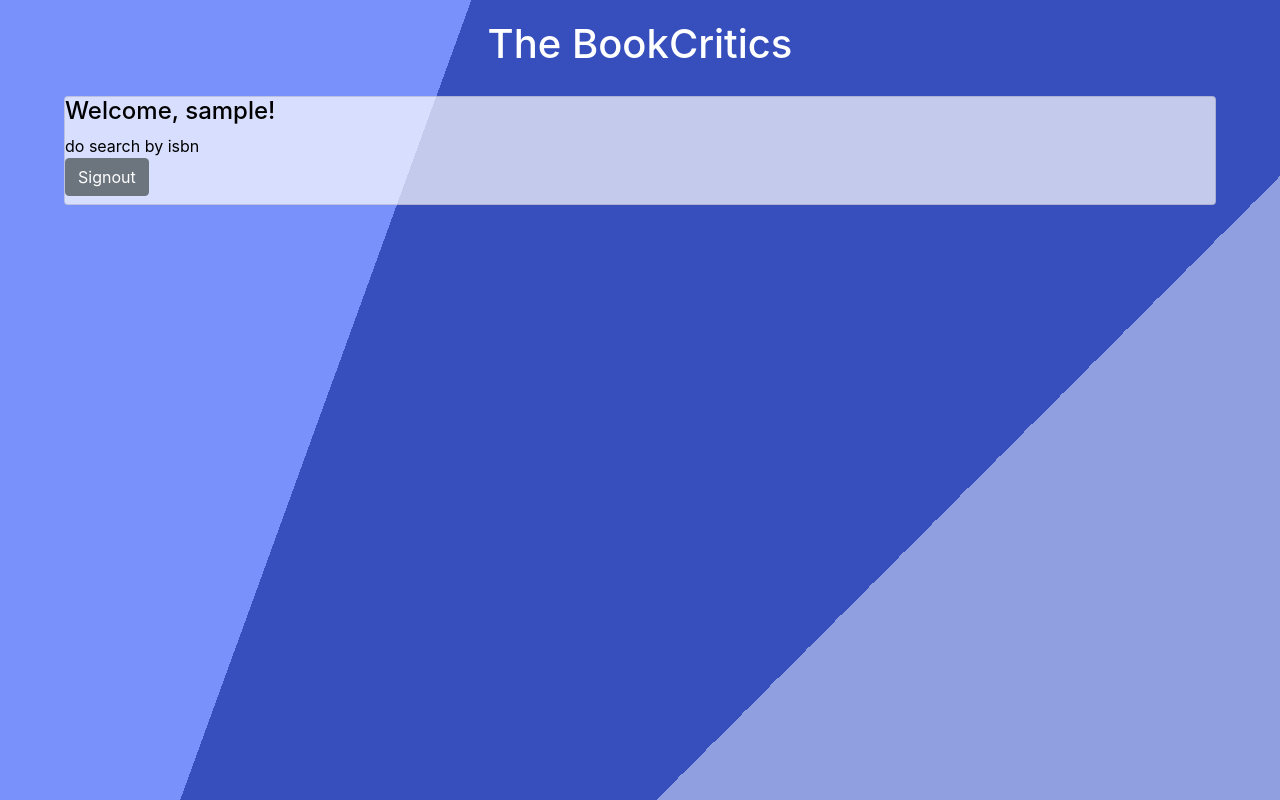
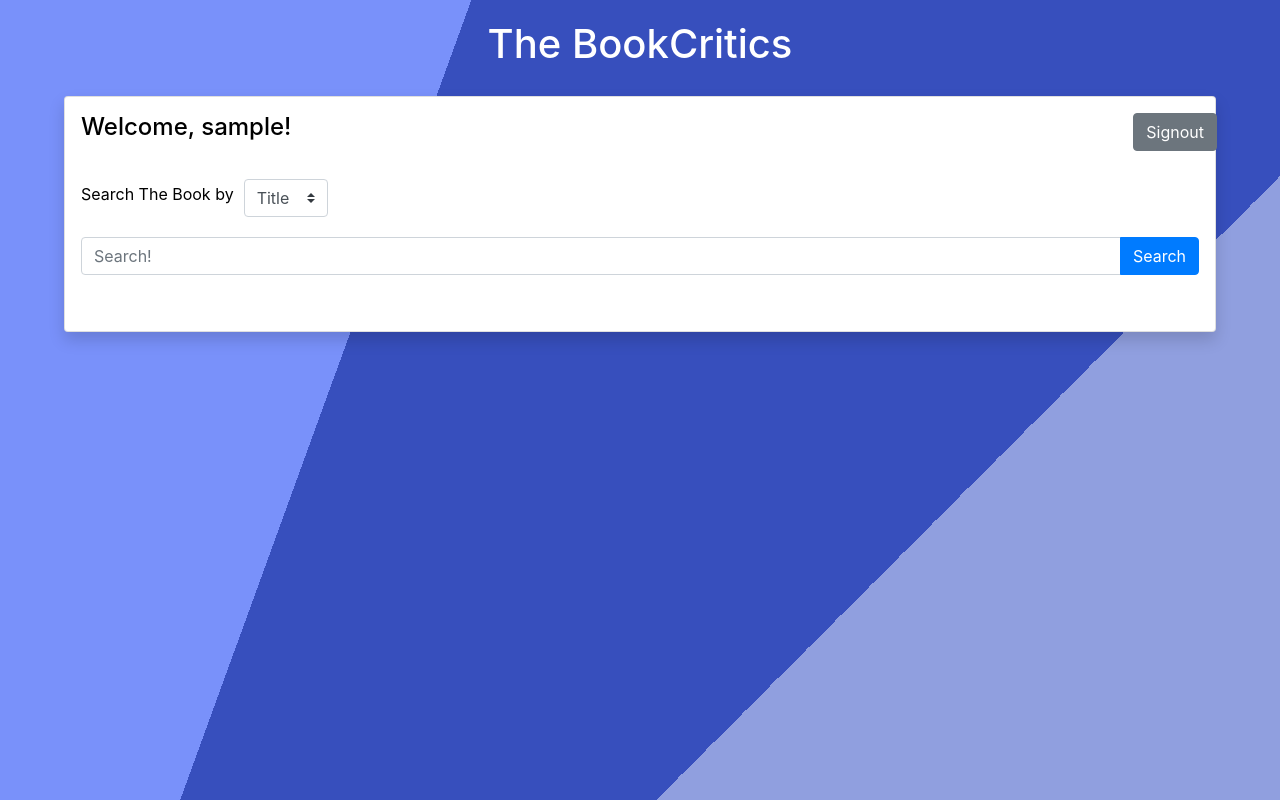
Before and after one commit to rowaxl/cs50-project1, a Flask app: page / in a window 1280 px wide. Run offline with Flask 2, Linux system fonts and the light colour scheme; the visitor is signed in with stand-in values (Sample User, id 1); some libraries are stand-ins or nearby versions.

Commit message:
add search function and show results

```diff
--- a/application.py
+++ b/application.py
@@ -1,12 +1,13 @@
 import os
 import uuid
+import sys
 
 from flask import Flask, session, render_template, request
 from flask_session import Session
 from sqlalchemy import create_engine
 from sqlalchemy.orm import scoped_session, sessionmaker
 import requests
-from models import User
+from models import User, Book
 
 app = Flask(__name__)
 
@@ -30,15 +31,25 @@ Session(app)
 engine = create_engine(os.getenv("DATABASE_URL"))
 db_session = scoped_session(sessionmaker(bind=engine))
 
+search_options = [
+    {'label': "Title", 'value': "title"},
+    {'label': "Author", 'value': "author"},
+    {'label': "Year", 'value': "year"},
+    {'label': "ISBN", 'value': "isbn"}]
+
 def navigate(destination):
     print(destination)
 
 @app.route("/")
 def index():
-    # TODO: check session
     if 'username' in session and session['username'] is not "":
         user_name = session['username']
-        return render_template("search.html", username=user_name)
+        return render_template(
+            "search.html",
+            username=user_name,
+            search_options=search_options,
+            found=False,
+        )
 
     return render_template("index.html")
 
@@ -57,6 +68,8 @@ def signup():
             print('Success to create user')
         except:
             db.rollback()
+            e = sys.exc_info()[0]
+            print(f"error: {e}")
             return render_template("error.html", error_message="Failed to signup user")
 
         return render_template("success.html", success_message="Success to signup!")
@@ -65,7 +78,6 @@ def signup():
 
 @app.route("/signin", methods=["POST"])
 def signin():
-
     try:
         db = db_session()
         user_name = request.form.get("user-name")
@@ -74,11 +86,54 @@ def signin():
         user = db.query(User).filter_by(username=user_name, password=str(hashed)).first()
         session['username'] = user_name
     except:
+        e = sys.exc_info()[0]
+        print(f"error: {e}")
         return render_template("error.html", error_message="Failed to signin")
 
-    return render_template("search.html", username=user_name)
+    return render_template(
+            "search.html",
+            username=user_name,
+            search_options=search_options,
+            found=False,
+        )
 
 @app.route("/signout")
 def signout():
     session['username'] = ""
     return render_template("success.html", success_message="Success to Signed out!")
+
+@app.route("/search")
+def search():
+    if 'username' in session and session['username'] is not "":
+        try:
+            category = request.args.get('category')
+            query = request.args.get('query')
+
+            if not category or not query:
+                return render_template("search.html",
+                    username=session['username'],
+                    search_options=search_options)
+
+            db = db_session()
+            if category == "title":
+                books = db.query(Book).filter(Book.title.like(f"%{query}%")).all()
+            elif category == "isbn":
+                books = db.query(Book).filter(Book.isbn.like(f"%{query}%")).all()
+            elif category == "author":
+                books = db.query(Book).filter(Book.author.like(f"%{query}%")).all()
+            elif category == "year":
+                books = db.query(Book).filter(Book.year == query).all()
+
+            return render_template("search.html",
+                    username=session['username'],
+                    search_options=search_options,
+                    found=True,
+                    count=len(books),
+                    books=books
+                )
+        except:
+            e = sys.exc_info()[0]
+            print(f"error: {e}")
+            return render_template("error.html", error_message="Failed to search")
+    else:
+        return render_template("error.html", error_massage="You have to sign in first")
--- a/templates/search.html
+++ b/templates/search.html
@@ -9,11 +9,48 @@ The Bookcritics
   <h1>The BookCritics</h1>
 </div>
 
-<div id="search-card" class="card">
-  <h4>Welcome, {{ username }}! </h4>
-  do search by isbn
-  <a href="{{ url_for("signout") }}">
-    <button type="button" class="btn btn-secondary mb-2">Signout</button>
-  </a>
+<div id="search-card" class="card shadow p-3 mb-5 bg-white rounded">
+  <div class="row">
+    <div class="col-lg-11">
+      <h4>Welcome, {{ username }}! </h4>
+    </div>
+    <div class="col-lg-1">
+      <a href="{{   url_for("signout") }}">
+        <button type="button" class="btn btn-secondary mb-2">Signout</button>
+      </a>
+    </div>
+  </div>
+
+  <form action="{{ url_for("search", category=request.form.get("category"), query=request.form.get("query")) }}" method="GET">
+    <div class="form-row align-items-center" style="align-items: center;">
+      <div class="col-auto">
+        <label for="search-isbn">Search The Book by</label>
+      </div>
+      <div class="col-1">
+        <select class="custom-select mr-sm-2" id="search-by" name="category" style="margin-top: 20px; margin-bottom: 20px;">
+          {% for option in search_options %}
+          <option value="{{option.value}}">{{option.label}}</option>
+          {% endfor %}
+        </select>
+      </div>
+    </div>
+    <div class="form-group form-row align-items-center">
+      <div class="col">
+        <div class="input-group mb-3">
+          <input type="search" class="form-control" id="search-isbn" name="query" aria-describedby="isbn-help" placeholder="Search!" autocomplete="off">
+          <div class="input-group-append">
+            <button type="submit" class="btn btn-primary mb-2">Search</button>
+          </div>
+        </div>
+      </div>
+    </div>
+  </form>
+
+  {% if found %}
+    <h4>{{ count }} books found!</h4>
+    {% for book in books %}
+    <p>{{ book.title }}</p>
+    {% endfor %}
+  {% endif %}
 </div>
 {% endblock body %}
```
